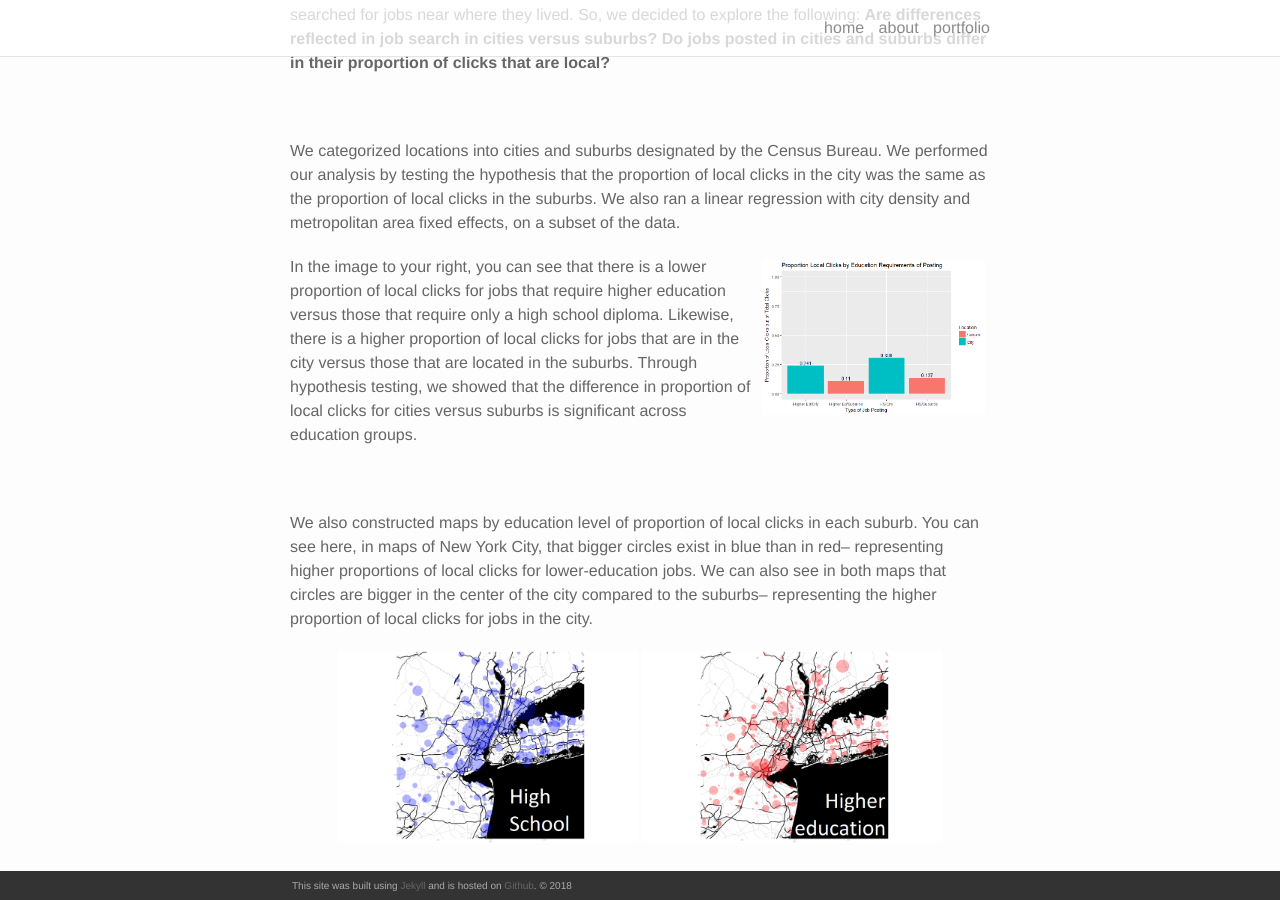
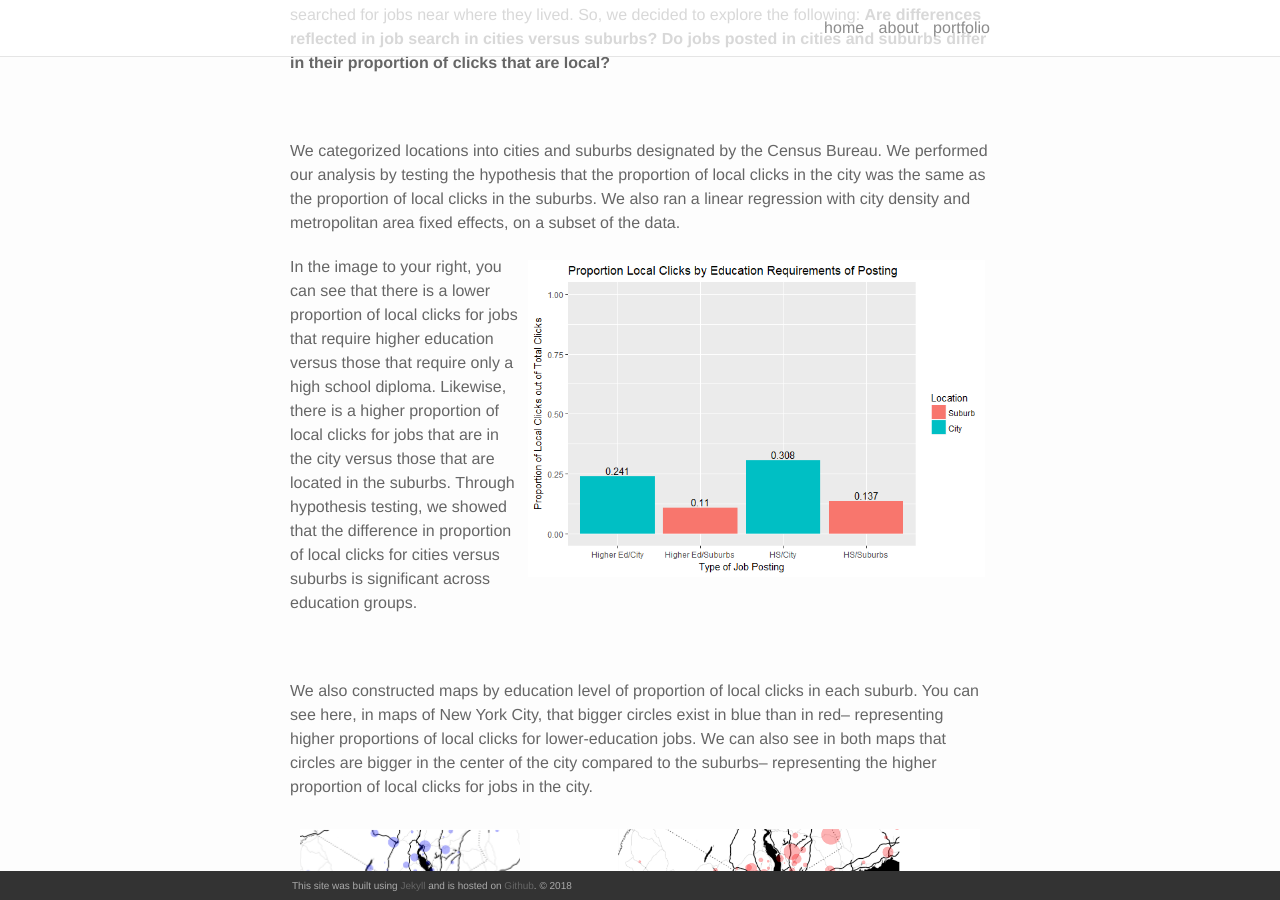
Before and after one commit to kaimath/kaimath.github.io, a Jekyll site: the page built from datafest.md, in a window 1280 px wide and 900 px high, scrolled down 557 px. Built offline with Jekyll 4.4.1, drawn with Linux system fonts in a browser that asks for light colours; nearby versions of some CDN libraries; our own code applies the rules of GitHub Pages for plain Markdown files.

Commit message:
lets see

```diff
--- a/datafest.md
+++ b/datafest.md
@@ -23,7 +23,7 @@
 
 We categorized locations into cities and suburbs designated by the Census Bureau. We performed our analysis by testing the hypothesis that the proportion of local clicks in the city was the same as the proportion of local clicks in the suburbs. We also ran a linear regression with city density and metropolitan area fixed effects, on a subset of the data.
 
-<img src="/img/datafestplot.png" width="620" class="col one right">
+<img src="/img/datafestplot.png" width="620" class="col two right">
 
 In the image to your right, you can see that there is a lower proportion of local clicks for jobs that require higher education versus those that require only a high school diploma. Likewise, there is a higher proportion of local clicks for jobs that are in the city versus those that are located in the suburbs. Through hypothesis testing, we showed that the difference in proportion of local clicks for cities versus suburbs is significant across education groups.
 
@@ -31,7 +31,10 @@
 
 We also constructed maps by education level of proportion of local clicks in each suburb. You can see here, in maps of New York City, that bigger circles exist in blue than in red-- representing higher proportions of local clicks for lower-education jobs. We can also see in both maps that circles are bigger in the center of the city compared to the suburbs-- representing the higher proportion of local clicks for jobs in the city.
 
-<center><img src="/img/nychs.png" width="300"> <img src="/img/nychighered.png" width="300"></center>
+<div class="img_row">
+	<img class="col one" src="/img/nychs.png">
+	<img class="col two" src="/img/nychighered.png">
+</div>
 
 <br/>
 
```
